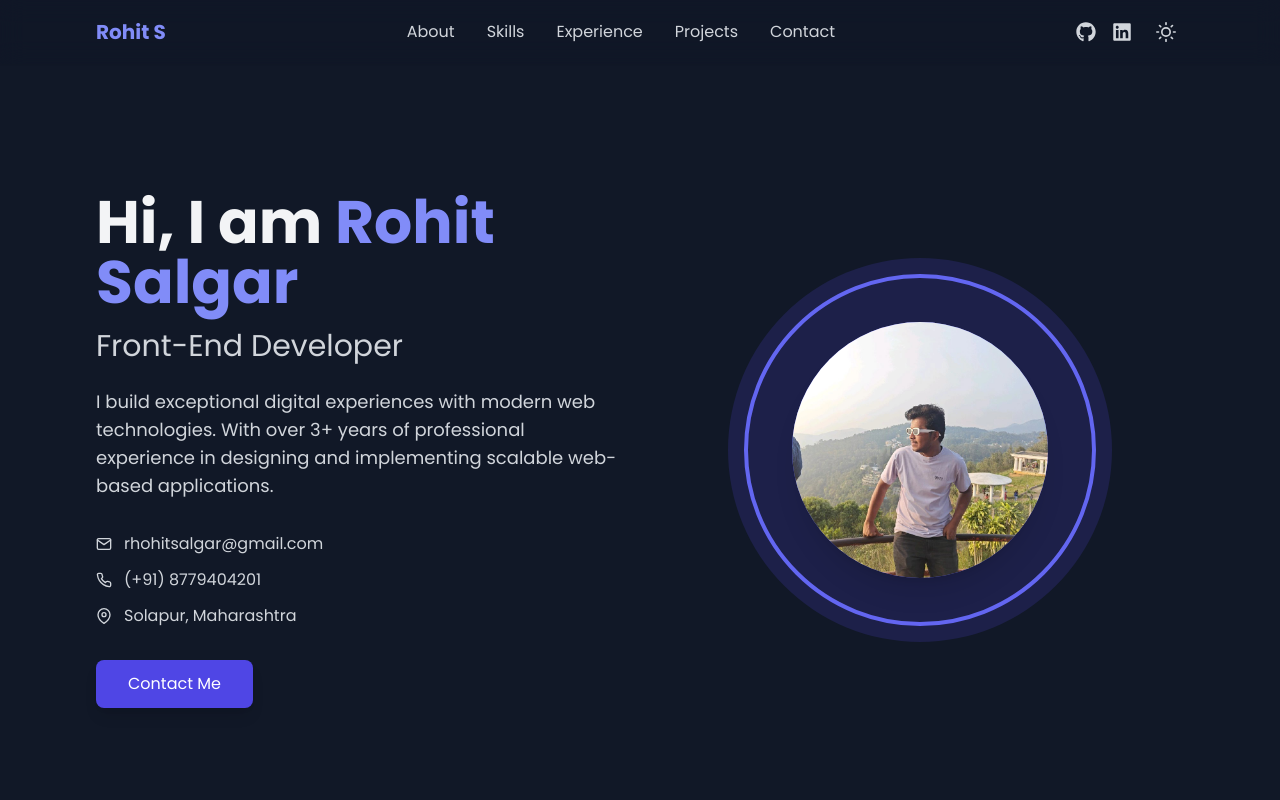
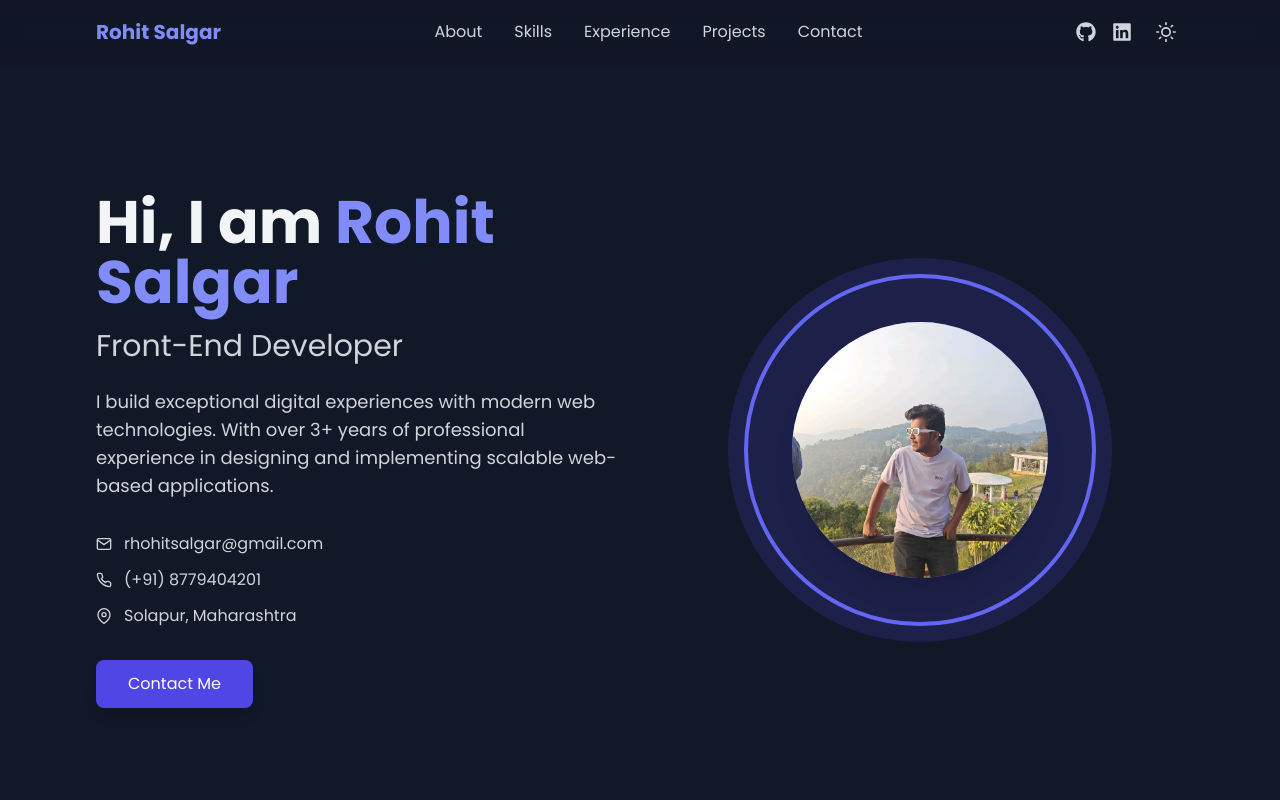
Before and after one commit to Rohitsalgar125/react_portfolio_tailwind, a React (Vite) app: page / in a window 1280 px wide. Shown: the top 800 px of the page. Built offline with nearby package versions, Linux system fonts and the light colour scheme.

Commit message:
code reverted

```diff
--- a/src/components/Header.jsx
+++ b/src/components/Header.jsx
@@ -23,7 +23,7 @@ const Header = ({ darkMode, setDarkMode }) => {
             transition={{ duration: 0.5 }}
             className="text-xl font-bold text-indigo-600 dark:text-indigo-400"
           >
-            Rohit S
+            Rohit Salgar
           </motion.a>
 
           <nav className="hidden md:flex space-x-8">
```
